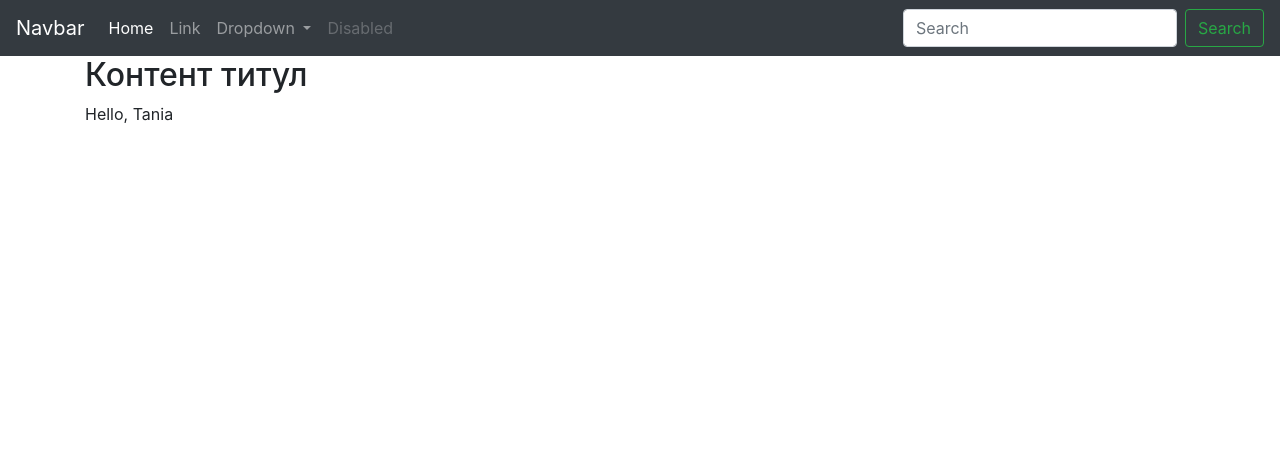
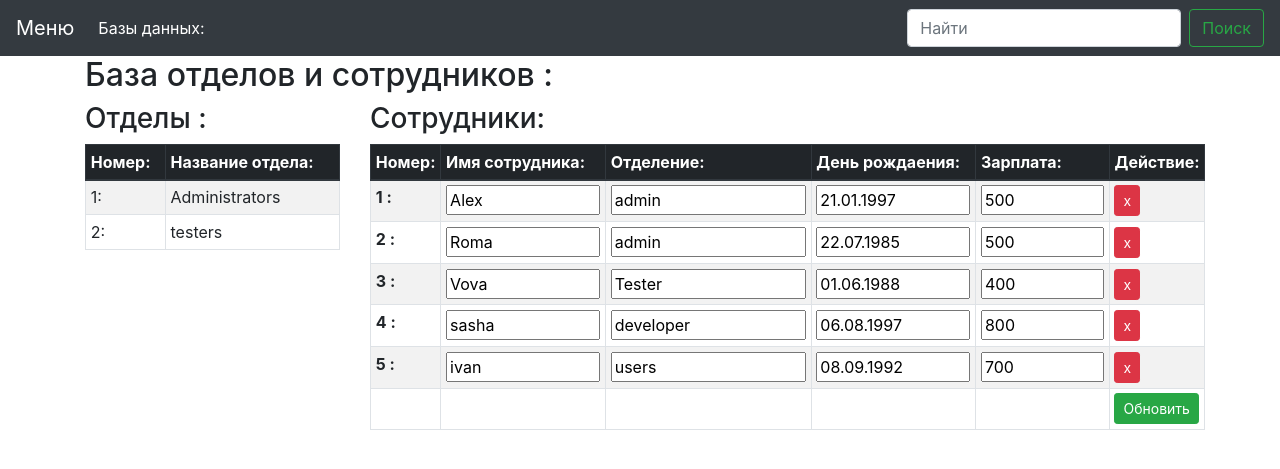
Before and after one commit to AlexKhvostov/learn_python3, a Flask app: page / in a window 1280 px wide. Shown: the top 469 px of the page. Run offline with Flask 2, Linux system fonts and the light colour scheme; lists and menus that the app fills with data are empty; some libraries are stand-ins or nearby versions.

Commit message:
add render table

```diff
--- a/app_blog/templates/base.html
+++ b/app_blog/templates/base.html
@@ -14,7 +14,7 @@
 </head>
 <body>
 <nav class="navbar navbar-expand-lg navbar-dark bg-dark">
-    <a class="navbar-brand" href="#">Navbar</a>
+    <a class="navbar-brand" href="#">Меню</a>
     <button class="navbar-toggler" type="button" data-toggle="collapse" data-target="#navbarSupportedContent" aria-controls="navbarSupportedContent" aria-expanded="false" aria-label="Toggle navigation">
        <span class="navbar-toggler-icon"></span>
     </button>
@@ -22,29 +22,15 @@
     <div class="collapse navbar-collapse" id="navbarSupportedContent">
         <ul class="navbar-nav mr-auto">
             <li class="nav-item active">
-                <a class="nav-link" href="#">Home <span class="sr-only">(current)</span></a>
+                <a class="nav-link" href="#">Базы данных: <span class="sr-only">(current)</span></a>
             </li>
-            <li class="nav-item">
-                <a class="nav-link" href="#">Link</a>
-            </li>
-            <li class="nav-item dropdown">
-                <a class="nav-link dropdown-toggle" href="#" id="navbarDropdown" role="button" data-toggle="dropdown" aria-haspopup="true" aria-expanded="false">
-                    Dropdown
-                </a>
-                <div class="dropdown-menu" aria-labelledby="navbarDropdown">
-                    <a class="dropdown-item" href="#">Action</a>
-                    <a class="dropdown-item" href="#">Another action</a>
-                    <div class="dropdown-divider"></div>
-                    <a class="dropdown-item" href="#">Something else here</a>
-                </div>
-            </li>
-            <li class="nav-item">
-                <a class="nav-link disabled" href="#">Disabled</a>
-            </li>
+
+
+
         </ul>
         <form class="form-inline my-2 my-lg-0">
-            <input class="form-control mr-sm-2" type="search" placeholder="Search" aria-label="Search">
-            <button class="btn btn-outline-success my-2 my-sm-0" type="submit">Search</button>
+            <input class="form-control mr-sm-2" type="search" placeholder="Найти" aria-label="Найти">
+            <button class="btn btn-outline-success my-2 my-sm-0" type="submit">Поиск</button>
         </form>
 
     </div>
@@ -62,11 +48,13 @@
                 {% endblock %}
 
             </h2>
+        </div>
+    </div>
 
-            {% block content %}
+    <div class="row">
+         {% block content %}
 
-            {% endblock %}
-        </div>
+         {% endblock %}
     </div>
 </div>
 
--- a/app_blog/templates/index.html
+++ b/app_blog/templates/index.html
@@ -10,13 +10,120 @@
 
 
 {% block content_title %}
-    Контент титул
+    База отделов и сотрудников :
 {% endblock %}
 
 
 
 
 
+
 {% block content %}
-    Hello, {{ n }}
+<div class="col-3">
+
+    <table  class="table table-sm table-hover table-striped table-bordered" >
+        <h3>Отделы : </h3>
+            <thead class="thead-dark">
+                <tr>
+                    <th scope="col">
+                        Номер:
+                    </th>
+                    <th scope="col">
+                        Название отдела:
+                    </th>
+                </tr>
+            </thead>
+
+            <tr>
+                <td>
+                    1:
+                </td>
+                <td>
+                    <!-- <input id="id" type="text" size="12" value="Administrators" > --> Administrators
+                </td>
+            </tr>
+
+            <tr>
+                <td>
+                    2:
+                </td>
+                <td>
+                    <!-- <input id="id" type="text" size="12" value="testers" > --> testers
+                </td>
+            </tr>
+    </table>
+
+</div>
+
+
+<div class="col-9">
+    <table  class="table table-sm table-hover table-striped table-bordered" >
+        <h3>Сотрудники: </h3>
+            <thead class="thead-dark">
+                <tr>
+                    <th scope="col">
+                        Номер:
+                    </th>
+                    <th scope="col">
+                        Имя сотрудника:
+                    </th>
+                    <th scope="col">
+                       Отделение:
+                    </th>
+                    <th scope="col">
+                       День рождаения:
+                    </th>
+                    <th scope="col">
+                        Зарплата:
+                    </th>
+                    <th scope="col">
+                        Действие:
+                    </th>
+                </tr>
+            </thead>
+        {% for id, name, dept, birthday, zp in name %}
+            <tr>
+                <th>
+                    {{ id }} :
+                </th>
+                <th>
+                    <input name="name" type="text" size="10" value={{ name }}>
+                </th>
+                <th>
+                    <input name="dept" type="text" size="14" value={{ dept }}>
+                </th>
+                 <th>
+                    <input name="birthday" type="text" size="10" value={{ birthday }}>
+                </th>
+                <th>
+                    <input name="zp" type="text" size="7" value={{ zp }}>
+                </th>
+                <th>
+                    <button type="button" class="btn btn-danger btn-sm">x</button>
+                </th>
+            </tr>
+        {% endfor %}
+            <tr>
+                <th>
+
+                </th>
+                <th>
+
+                </th>
+                <th>
+
+                </th>
+                 <th>
+
+                </th>
+                <th>
+
+                </th>
+                <th>
+                    <button type="button" class="btn btn-success btn-sm">Обновить</button>
+                </th>
+            </tr>
+    </table>
+
+</div>
 {% endblock %}
--- a/app_blog/view.py
+++ b/app_blog/view.py
@@ -1,8 +1,16 @@
 from app_blog.app import app
 from flask import render_template
 
+
 @app.route('/')
 def index():
-    for i in ('Alex', 'Roma' , 'Tania'):
-        name = i
-    return render_template('index.html', n=name)
+    user1 = ('1', 'Alex', 'admin',      '21.01.1997', '500')
+    user2 = ('2', 'Roma', 'admin',      '22.07.1985', '500')
+    user3 = ('3', 'Vova', 'Tester',     '01.06.1988', '400')
+    user4 = ('4', 'sasha', 'developer', '06.08.1997', '800')
+    user5 = ('5', 'ivan', 'users',      '08.09.1992', '700')
+
+
+    items =[user1, user2, user3, user4, user5]
+    numb = range(10)
+    return render_template('index.html', name=items, numb=numb)
```
Also changed, not shown: tasks/task_7.py (+5 -5 lines), app_service/__init__.py (added).
